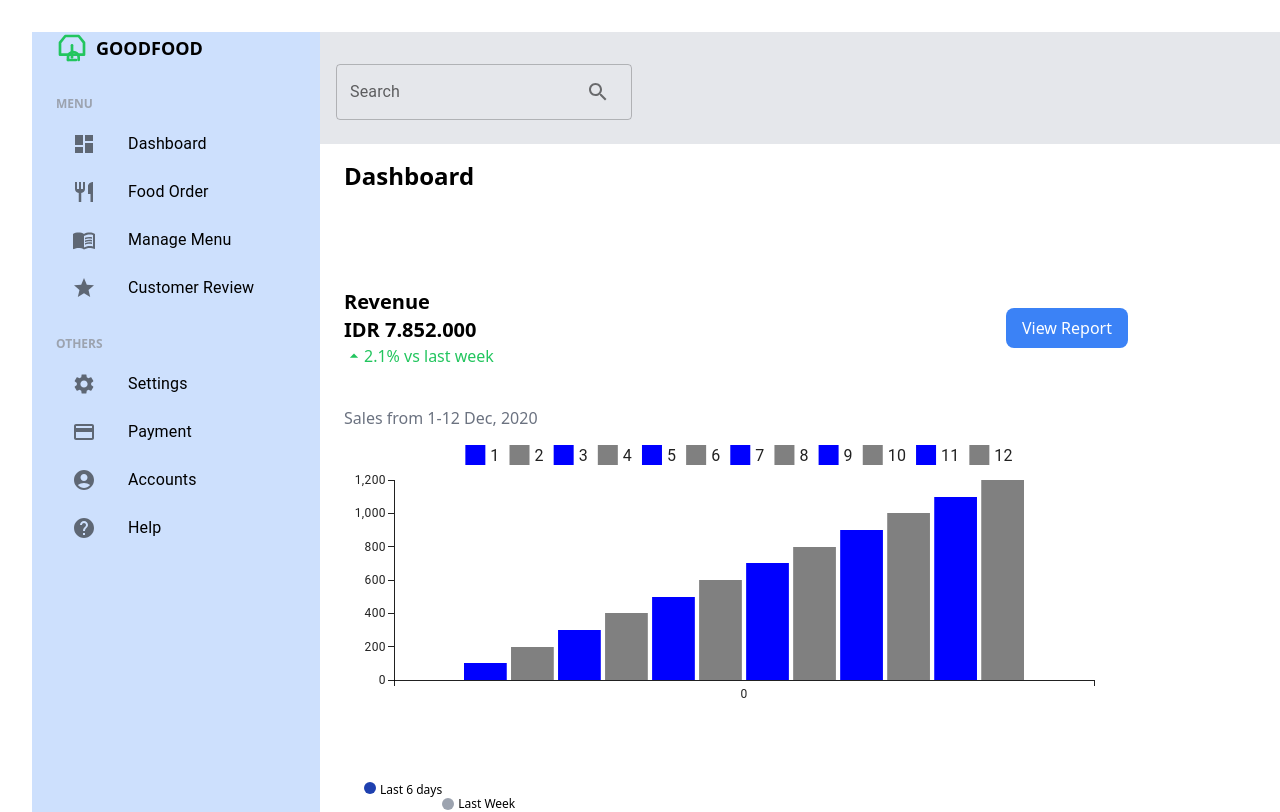
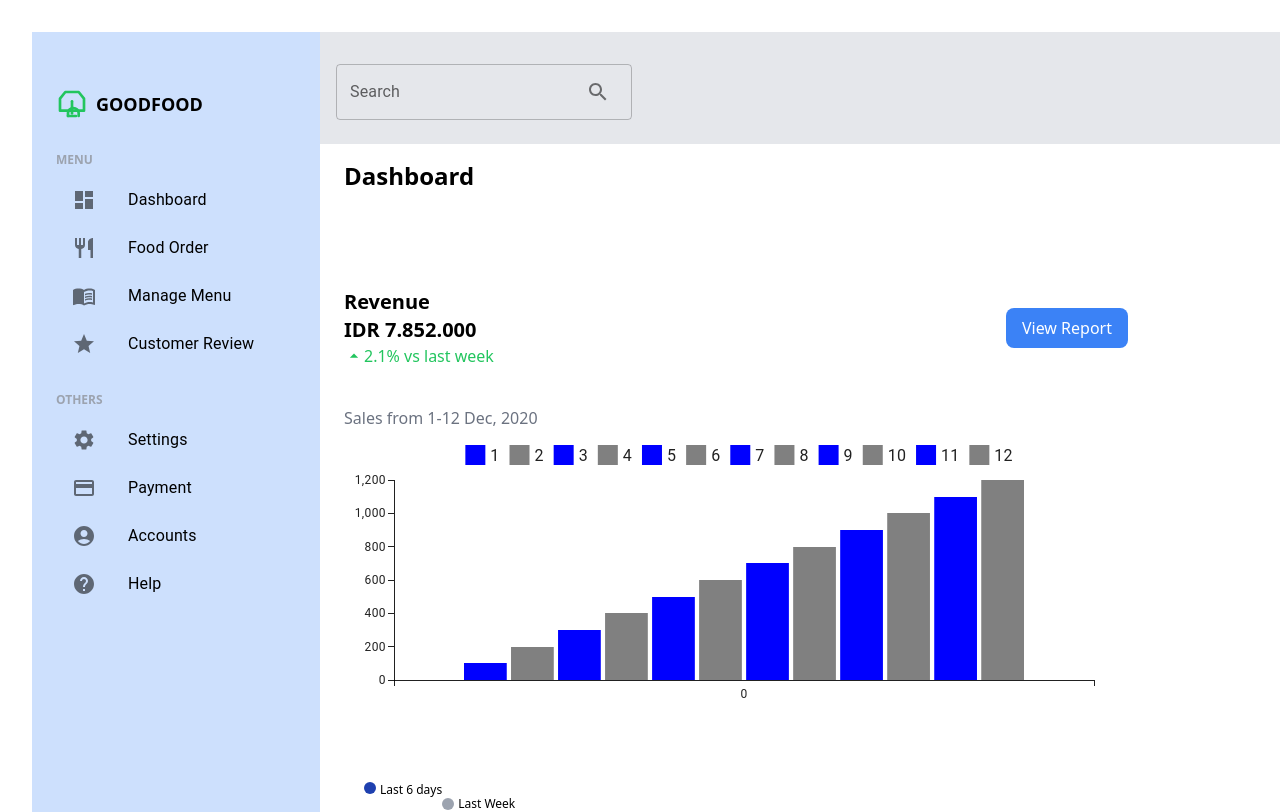
Before and after one commit to preston-56/goodfood-dashboard, a React (Vite) app: page / in a window 1280 px wide. Shown: the top 812 px of the page. Built offline with nearby package versions, Linux system fonts and the light colour scheme.

Commit message:
adjust margin top

```diff
--- a/src/components/sidebar/Sidebar.tsx
+++ b/src/components/sidebar/Sidebar.tsx
@@ -19,7 +19,7 @@ const Sidebar: React.FC = () => {
       <div className="flex items-center mb-8">
         {/* Add Material-UI icon */}
         <svg
-          className="w-8 h-8 mr-2 text-green-500"
+          className="w-8 h-8 mr-2 mt-14 text-green-500"
           viewBox="0 0 24 24"
           fill="none"
           stroke="currentColor"
@@ -32,7 +32,7 @@ const Sidebar: React.FC = () => {
           <path d="M12 10V19"></path>
           <path d="M7 3H17L21 8V17H3V8L7 3Z"></path>
         </svg>
-        <span className="text-lg font-bold">GOODFOOD</span>
+        <span className="text-lg font-bold mt-14">GOODFOOD</span>
       </div>
 
       {/* Menu Links */}
```
